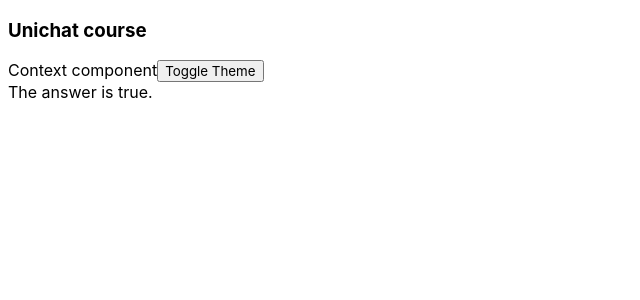
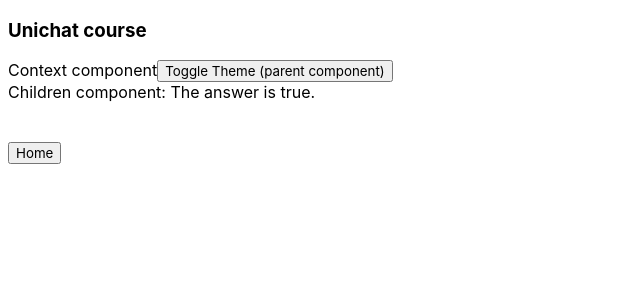
Before and after one commit to HaopengSun/unichat, a React (Create React App) app: page /context in a window 1280 px wide. Shown: the top 300 px of the page, without its empty margins (0-640 px from the left). Built offline with nearby package versions, Linux system fonts and the light colour scheme.

Commit message:
add home button in usecontext conponent

```diff
--- a/src/components/Context.jsx
+++ b/src/components/Context.jsx
@@ -1,4 +1,5 @@
-import React, { useState } from 'react'
+import React, { useState, useCallback } from 'react'
+import {useHistory} from 'react-router-dom';
 
 export const ThemeContext = React.createContext()
 
@@ -6,12 +7,14 @@ function Display() {
   // Use the Consumer to grab the value from context Notice this component didn't get any props!
   return (
     <ThemeContext.Consumer>
-      {value => <div>The answer is {value ? 'true' : 'false'}.</div>}
+      {value => <div>Children component: The answer is {value ? 'true' : 'false'}.</div>}
     </ThemeContext.Consumer>
   );
 }
 
 const Context = function(){
+  const history = useHistory();
+  const handleOnClick1 = useCallback(() => history.push('/'), [history]);
   const [darkTheme, setDarkTheme] = useState(true)
 
   const toggleTheme = function(){
@@ -23,9 +26,11 @@ const Context = function(){
       Context component
       {/* Use the Provider to make a value available to all children and grandchildren */}
       <ThemeContext.Provider value={darkTheme}>
-        <button onClick={() => toggleTheme()}>Toggle Theme</button>
+        <button onClick={() => toggleTheme()}>Toggle Theme (parent component)</button>
         <Display />
       </ThemeContext.Provider>
+      <br/><br/>
+      <button onClick={handleOnClick1}>Home</button>
     </div>
   )
 }
--- a/src/components/Login.jsx
+++ b/src/components/Login.jsx
@@ -11,7 +11,6 @@ import {useHistory} from 'react-router-dom';
 const Login = function(){
   const history = useHistory();
   const handleOnClick = useCallback(() => history.push('/context'), [history]);
-  const handleOnClick1 = useCallback(() => history.push('/'), [history]);
 
   return (
     <div id="login-page">
@@ -26,9 +25,6 @@ const Login = function(){
 
         <br/><br/>
         <div className="login-button google" onClick={handleOnClick}>useContext example</div>
-
-        <br/><br/>
-        <div className="login-button google" onClick={handleOnClick1}>Home</div>
       </div>
     </div>
   )
```
